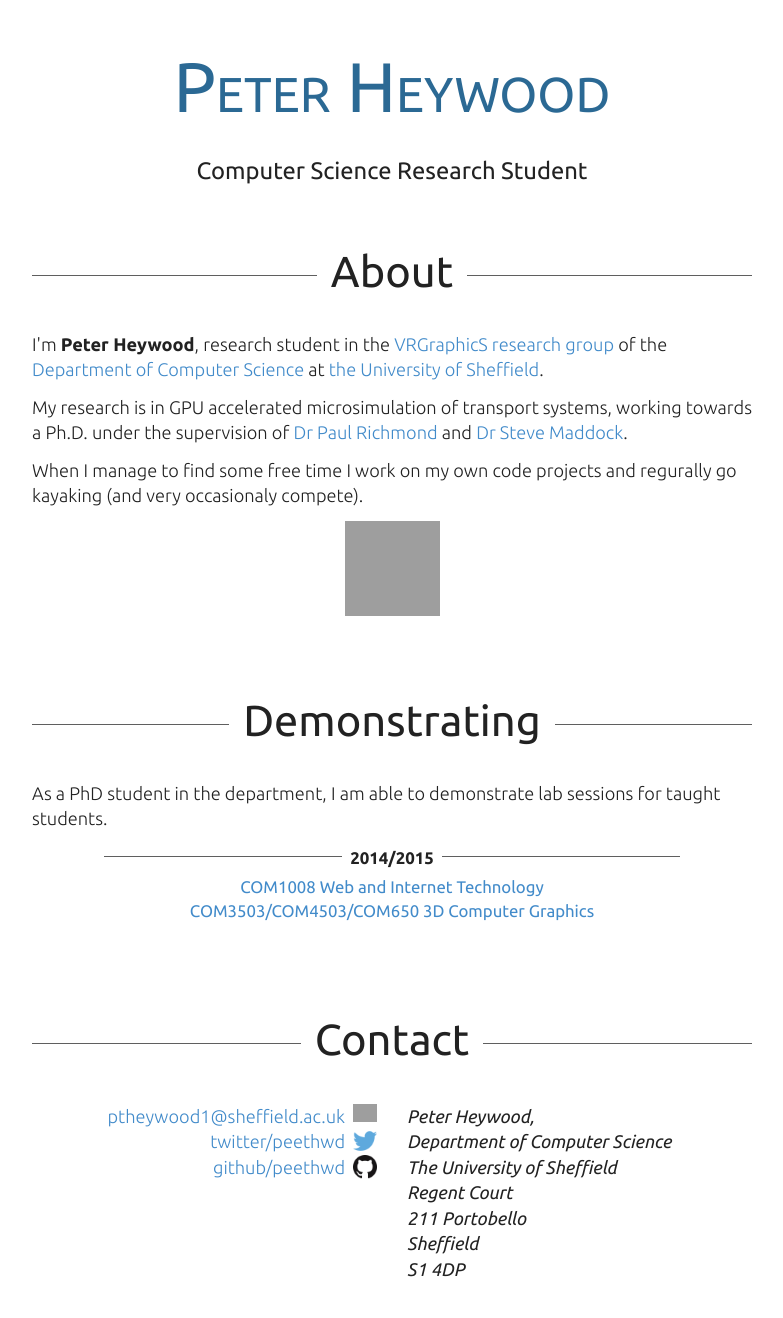
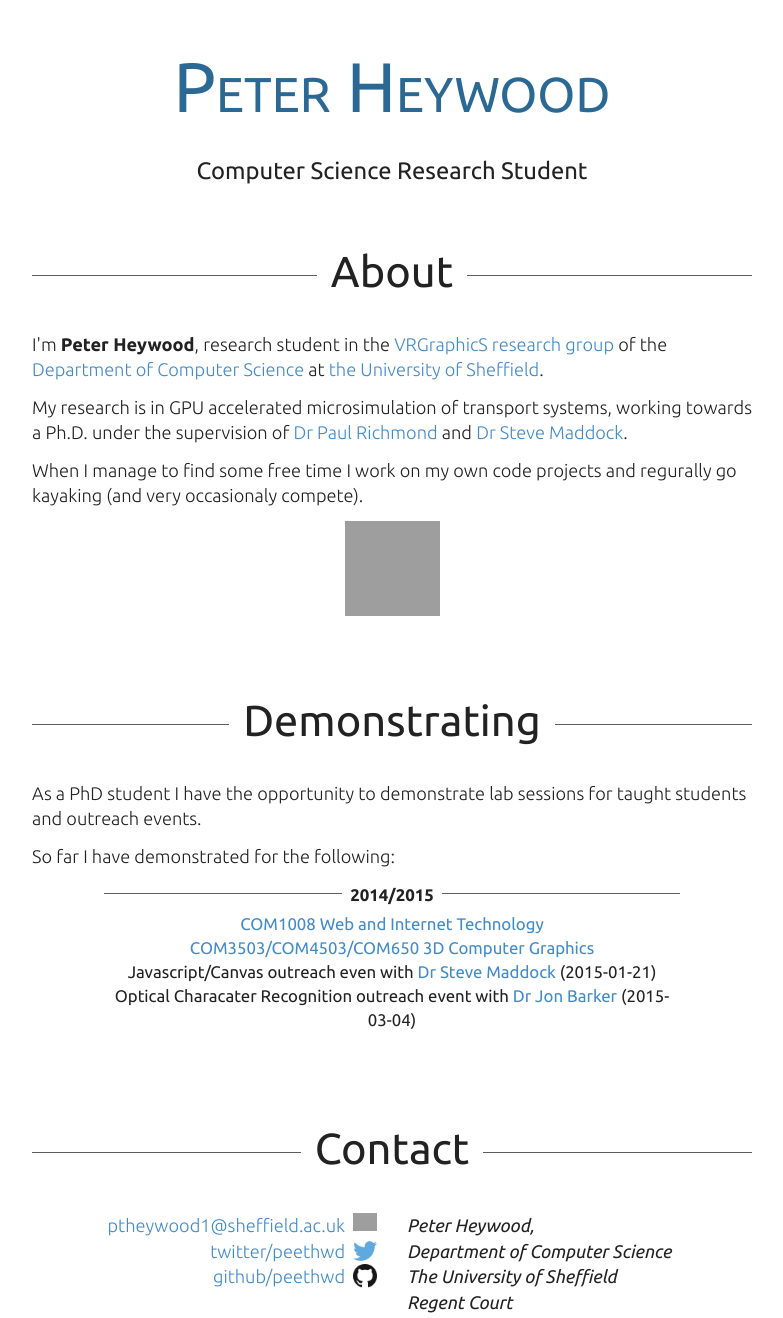
Before and after one commit to ptheywood/ptheywood.github.io, a Jekyll site: the page built from index.html, in a window 1280 px wide. Shown: the top 1318 px of the page, without its empty margins (248-1031 px from the left). Built offline with Jekyll 4.4.1, drawn with Linux system fonts in a browser that asks for light colours; nearby versions of some CDN libraries; grey boxes are pictures that could not be loaded.

Commit message:
Improve demonstrating content

```diff
--- a/index.html
+++ b/index.html
@@ -40,9 +40,10 @@ title: Peter Heywood | Computer Science PhD Student
                     <h2 class="sub-header"><span>Demonstrating</span></h2>
 
                     <p class="text-left text-center-xs">
-                        As a PhD student in the department, I am able to demonstrate lab sessions for taught students.
+                        As a PhD student I have the opportunity to demonstrate lab sessions for taught students and outreach events.
                     </p>
-                    <p>
+                    <p class="text-left text-center-xs">
+                        So far I have demonstrated for the following:
                         <ul class="demonstrating-list">
                             <li>
                                 <h4 class="sub-sub-sub-header"><span>2014/2015</span></h4>
@@ -52,6 +53,12 @@ title: Peter Heywood | Computer Science PhD Student
                                     </li>
                                     <li>
                                         <a href="http://staffwww.dcs.shef.ac.uk/people/S.Maddock/campus_only/com3503/">COM3503/COM4503/COM650 3D Computer Graphics</a>
+                                    </li>
+                                    <li>
+                                        Javascript/Canvas outreach even with <a href="http://staffwww.dcs.shef.ac.uk/people/S.Maddock/">Dr Steve Maddock</a> (2015-01-21)
+                                    </li>
+                                    <li>
+                                        Optical Characater Recognition outreach event with <a href="http://staffwww.dcs.shef.ac.uk/people/J.Barker/">Dr Jon Barker</a> (2015-03-04)
                                     </li>
                                 </ul>
                             </li>
```
